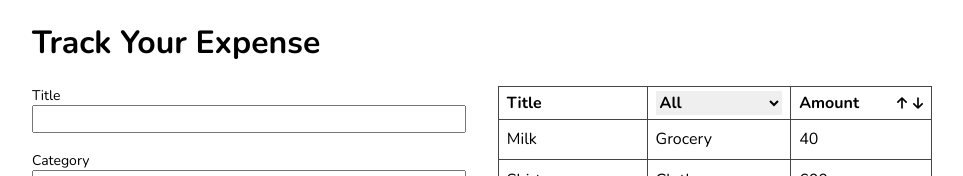
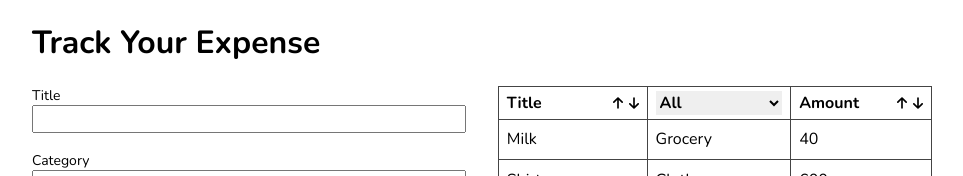
Before and after one commit to Tahrim19/Expense-Tracker, a React (Vite) app: page / in a window 1280 px wide. Shown: the top 176 px of the page, without its empty margins (158-1121 px from the left). Built offline with nearby package versions, Linux system fonts and the light colour scheme.

Commit message:
sorted alphabetically

```diff
--- a/src/components/ExpenseTable.jsx
+++ b/src/components/ExpenseTable.jsx
@@ -33,7 +33,39 @@ export default function ExpenseTable({
     <table className="expense-table" onClick={() => SetMenuPosition({})}>
         <thead>
         <tr>
-            <th>Title</th>
+        <th className="amount-column">
+            <div>
+                <span>Title</span>
+                <svg
+                xmlns="http://www.w3.org/2000/svg"
+                width="10"
+                viewBox="0 0 384 512"
+                className="arrow up-arrow"
+                onClick={()=>{
+                    setSortCallback(() => (a, b) => a.title.localeCompare(b.title))
+                }}
+                >
+                <title>Ascending</title>
+                <path
+                    d="M214.6 41.4c-12.5-12.5-32.8-12.5-45.3 0l-160 160c-12.5 12.5-12.5 32.8 0 45.3s32.8 12.5 45.3 0L160 141.2V448c0 17.7 14.3 32 32 32s32-14.3 32-32V141.2L329.4 246.6c12.5 12.5 32.8 12.5 45.3 0s12.5-32.8 0-45.3l-160-160z"
+                />
+                </svg>
+                <svg
+                xmlns="http://www.w3.org/2000/svg"
+                width="10"
+                viewBox="0 0 384 512"
+                className="arrow down-arrow"
+                onClick={()=>{
+                    setSortCallback(() => (a, b) => b.title.localeCompare(a.title))
+                }}
+                >
+                <title>Descending</title>
+                <path
+                    d="M169.4 470.6c12.5 12.5 32.8 12.5 45.3 0l160-160c12.5-12.5 12.5-32.8 0-45.3s-32.8-12.5-45.3 0L224 370.8 224 64c0-17.7-14.3-32-32-32s-32 14.3-32 32l0 306.7L54.6 265.4c-12.5-12.5-32.8-12.5-45.3 0s-12.5 32.8 0 45.3l160 160z"
+                />
+                </svg>
+            </div>
+            </th>
             <th>
             <select onChange={(e) => setQuery(e.target.value.toLowerCase())}>
                 <option value="">All</option>
```
